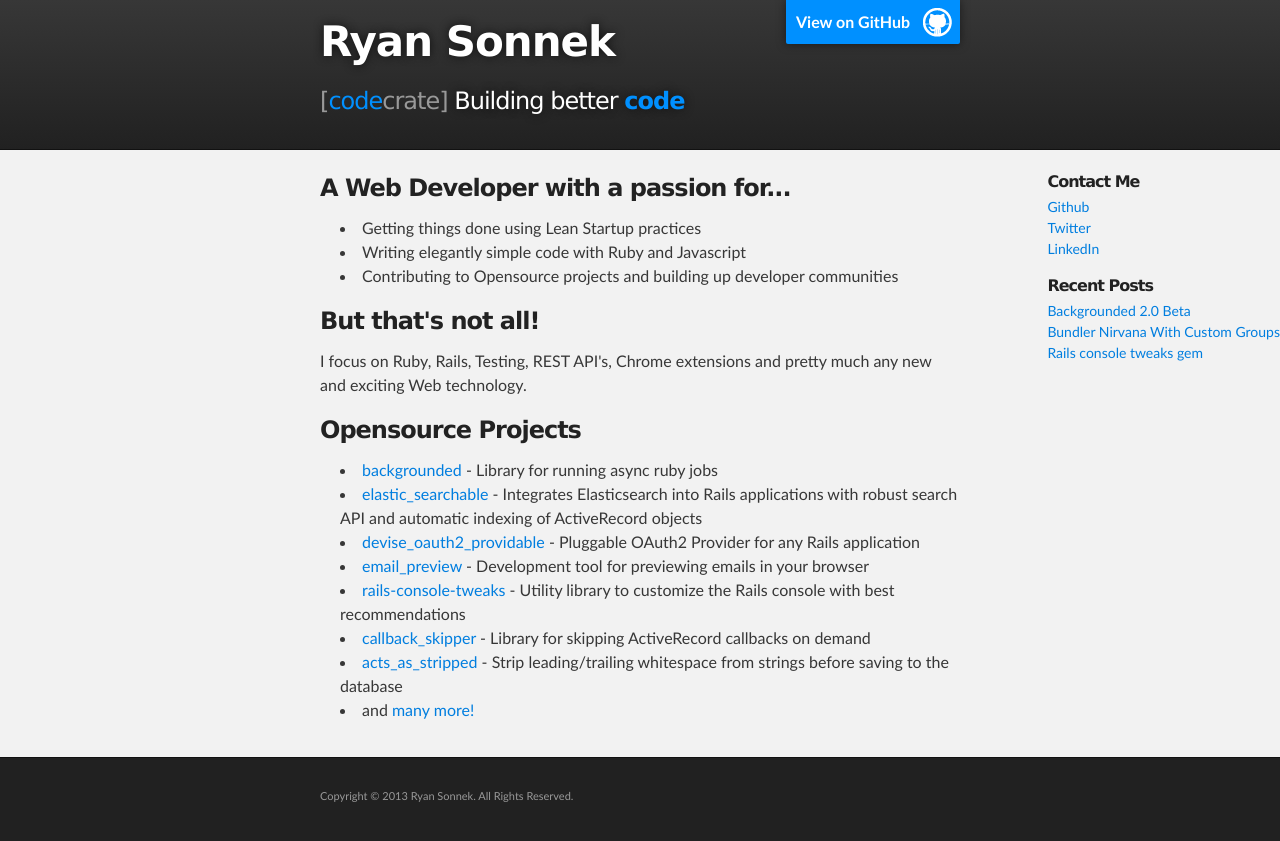
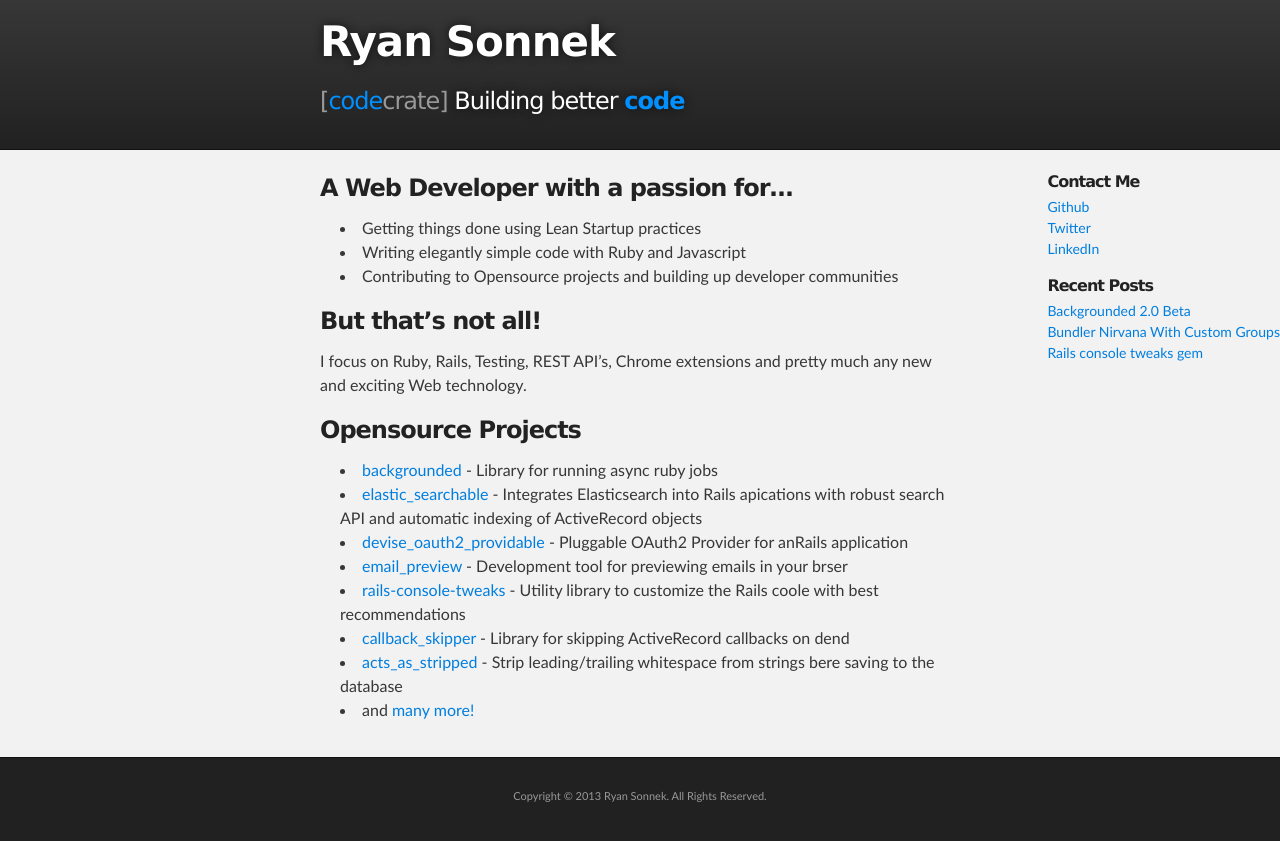
Before and after one commit to wireframe/wireframe.github.com, a Jekyll site: the page built from index.md, in a window 1280 px wide. Shown: the top 841 px of the page. Built offline with Jekyll 4.4.1, drawn with Linux system fonts in a browser that asks for light colours; Markdown is read by kramdown in place of the engine named in the settings.

Commit message:
convert index to markdown

```diff
--- a/_layouts/default.html
+++ b/_layouts/default.html
@@ -17,8 +17,6 @@
     <!-- HEADER -->
     <div id="header_wrap" class="outer">
         <header class="inner">
-          <a id="forkme_banner" href="https://github.com/wireframe">View on GitHub</a>
-
           <h1 id="project_title">Ryan Sonnek</h1>
           <h2 id="project_tagline">
             <a class="logo" href="/">
--- a/index.html
+++ /dev/null
@@ -1,33 +0,0 @@
----
-layout: default
----
-        <h3>A Web Developer with a passion for...</h3>
-
-<ul>
-<li>Getting things done using Lean Startup practices</li>
-<li>Writing elegantly simple code with Ruby and Javascript</li>
-<li>Contributing to Opensource projects and building up developer communities</li>
-</ul><h3>But that's not all!</h3>
-
-<p>I focus on Ruby, Rails, Testing, REST API's, Chrome extensions and pretty much any new and exciting Web technology.</p>
-
-<h3>Opensource Projects</h3>
-
-<ul>
-<li>
-<a href="http://github.com/wireframe/backgrounded">backgrounded</a> - Library for running async ruby jobs</li>
-<li>
-<a href="http://github.com/socialcast/elastic_searchable">elastic_searchable</a> - Integrates Elasticsearch into Rails applications with robust search API and automatic indexing of ActiveRecord objects</li>
-<li>
-<a href="https://github.com/socialcast/devise_oauth2_providable">devise_oauth2_providable</a> - Pluggable OAuth2 Provider for any Rails application</li>
-<li>
-<a href="https://github.com/wireframe/email_preview">email_preview</a> - Development tool for previewing emails in your browser</li>
-<li>
-<a href="https://github.com/wireframe/rails-console-tweaks">rails-console-tweaks</a> - Utility library to customize the Rails console with best recommendations</li>
-<li>
-<a href="https://github.com/wireframe/callback_skipper">callback_skipper</a> - Library for skipping ActiveRecord callbacks on demand</li>
-<li>
-<a href="https://github.com/wireframe/acts_as_stripped">acts_as_stripped</a> - Strip leading/trailing whitespace from strings before saving to the database</li>
-<li>and <a href="http://github.com/wireframe">many more!</a>
-</li>
-</ul>
--- /dev/null
+++ b/index.md
@@ -0,0 +1,24 @@
+---
+layout: default
+---
+
+### A Web Developer with a passion for...
+
+* Getting things done using Lean Startup practices
+* Writing elegantly simple code with Ruby and Javascript
+* Contributing to Opensource projects and building up developer communities
+
+### But that's not all!
+
+I focus on Ruby, Rails, Testing, REST API's, Chrome extensions and pretty much any new and exciting Web technology.
+
+### Opensource Projects
+
+* [backgrounded](http://github.com/wireframe/backgrounded) - Library for running async ruby jobs
+* [elastic\_searchable](http://github.com/socialcast/elastic_searchable) - Integrates Elasticsearch into Rails apications with robust search API and automatic indexing of ActiveRecord objects
+* [devise\_oauth2\_providable](https://github.com/socialcast/devise_oauth2_providable) - Pluggable OAuth2 Provider for anRails application
+* [email\_preview](https://github.com/wireframe/email_preview) - Development tool for previewing emails in your brser
+* [rails-console-tweaks](https://github.com/wireframe/rails-console-tweaks) - Utility library to customize the Rails coole with best recommendations
+* [callback\_skipper](https://github.com/wireframe/callback_skipper) - Library for skipping ActiveRecord callbacks on dend
+* [acts\_as\_stripped](https://github.com/wireframe/acts_as_stripped) - Strip leading/trailing whitespace from strings bere saving to the database
+* and [many more!](http://github.com/wireframe)
--- a/stylesheets/stylesheet.css
+++ b/stylesheets/stylesheet.css
@@ -106,6 +106,7 @@
 
 footer p {
   color: #f2f2f2;
+  text-align: center;
 }
 
 a {
@@ -277,21 +278,6 @@
   margin: 0 auto;
 }
 
-#forkme_banner {
-  display: block;
-  position: absolute;
-  top:0;
-  right: 10px;
-  z-index: 10;
-  padding: 10px 50px 10px 10px;
-  color: #fff;
-  background: url('../images/blacktocat.png') #0090ff no-repeat 95% 50%;
-  font-weight: 700;
-  box-shadow: 0 0 10px rgba(0,0,0,.5);
-  border-bottom-left-radius: 2px;
-  border-bottom-right-radius: 2px;
-}
-
 #header_wrap {
   background: #212121;
   background: -moz-linear-gradient(top, #373737, #212121);
@@ -334,44 +320,6 @@
   font-weight: bolder;
   font-style: normal;
   color: #0090ff;
-}
-#downloads {
-  position: absolute;
-  width: 210px;
-  z-index: 10;
-  bottom: -40px;
-  right: 0;
-  height: 70px;
-  background: url('../images/icon_download.png') no-repeat 0% 90%;
-}
-
-.zip_download_link {
-  display: block;
-  float: right;
-  width: 90px;
-  height:70px;
-  text-indent: -5000px;
-  overflow: hidden;
-  background: url(../images/sprite_download.png) no-repeat bottom left;
-}
-
-.tar_download_link {
-  display: block;
-  float: right;
-  width: 90px;
-  height:70px;
-  text-indent: -5000px;
-  overflow: hidden;
-  background: url(../images/sprite_download.png) no-repeat bottom right;
-  margin-left: 10px;
-}
-
-.zip_download_link:hover {
-  background: url(../images/sprite_download.png) no-repeat top left;
-}
-
-.tar_download_link:hover {
-  background: url(../images/sprite_download.png) no-repeat top right;
 }
 
 #main_content_wrap {
```
